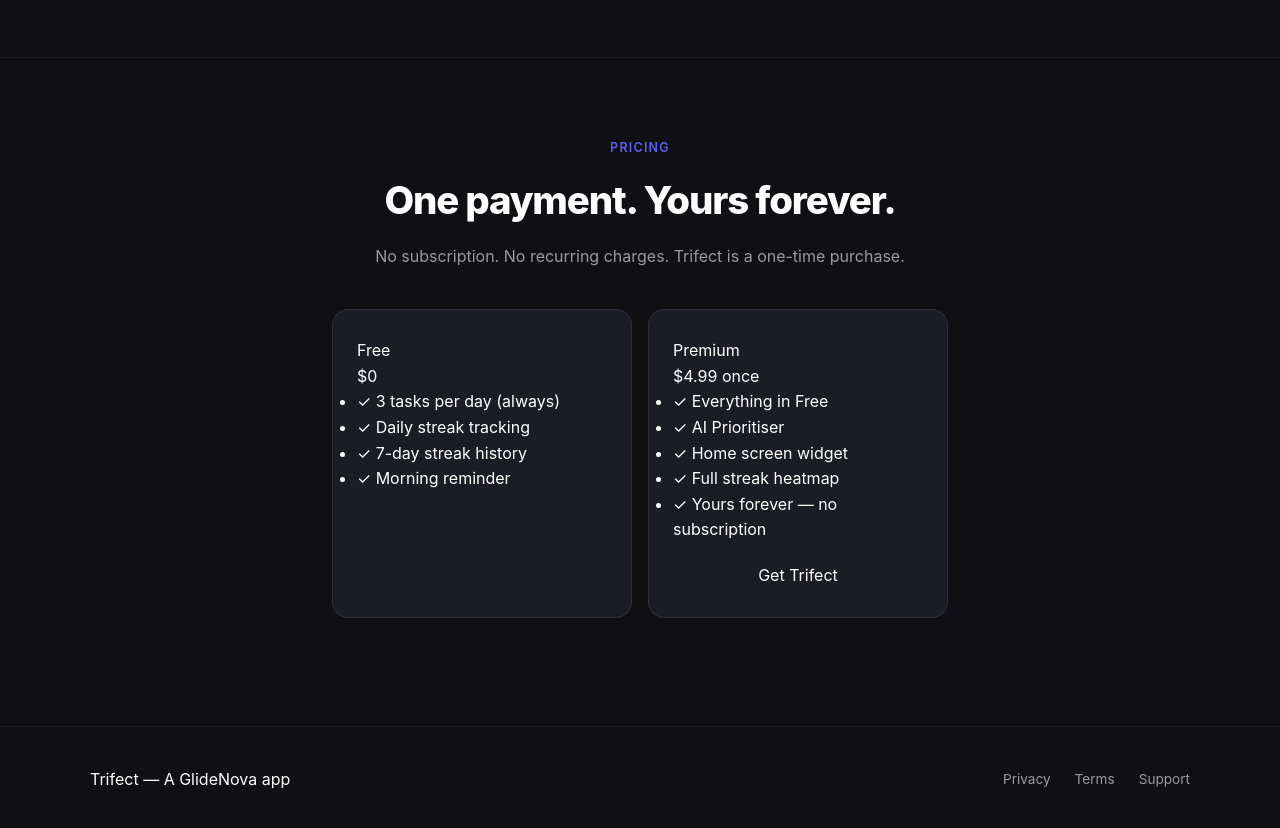
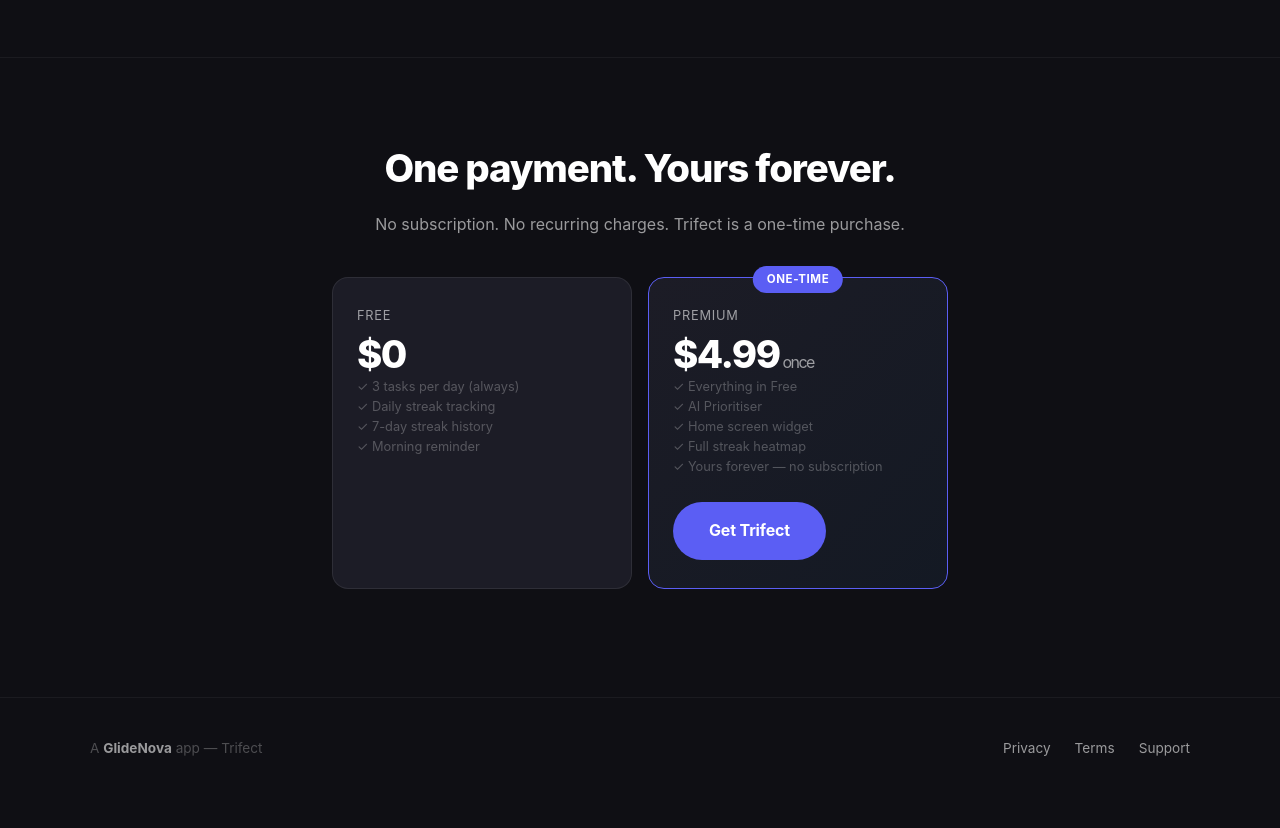
Before and after one commit to josephdscs/GlideNova, a plain HTML site: page Trifect/index.html in a window 1280 px wide. Shown: the part 2800-3628 px from the top of the page. After the commit the page ends 3599 px from the top, so only its background shows below. Drawn offline with Linux system fonts and the light colour scheme.

Commit message:
fix: Trifect pricing + footer — use correct base.css class names

```diff
--- a/Trifect/index.html
+++ b/Trifect/index.html
@@ -114,31 +114,21 @@
   <!-- Pricing -->
   <section class="pricing">
     <div class="container">
-      <p class="section-label">Pricing</p>
       <h2>One payment. Yours forever.</h2>
       <p class="pricing-sub">No subscription. No recurring charges. Trifect is a one-time purchase.</p>
       <div class="pricing-cards">
         <div class="pricing-card">
-          <div class="pricing-tier">Free</div>
-          <div class="pricing-price">$0</div>
-          <ul class="pricing-features">
-            <li>&#10003; 3 tasks per day (always)</li>
-            <li>&#10003; Daily streak tracking</li>
-            <li>&#10003; 7-day streak history</li>
-            <li>&#10003; Morning reminder</li>
-          </ul>
+          <p class="pricing-period">Free</p>
+          <p class="pricing-amount">$0</p>
+          <p class="pricing-note">&#10003; 3 tasks per day (always)<br>&#10003; Daily streak tracking<br>&#10003; 7-day streak history<br>&#10003; Morning reminder</p>
         </div>
-        <div class="pricing-card pricing-card--featured">
-          <div class="pricing-tier">Premium</div>
-          <div class="pricing-price">$4.99 <span class="pricing-once">once</span></div>
-          <ul class="pricing-features">
-            <li>&#10003; Everything in Free</li>
-            <li>&#10003; AI Prioritiser</li>
-            <li>&#10003; Home screen widget</li>
-            <li>&#10003; Full streak heatmap</li>
-            <li>&#10003; Yours forever — no subscription</li>
-          </ul>
-          <a href="#download" class="btn-primary" style="margin-top:20px;display:block;text-align:center;">Get Trifect</a>
+        <div class="pricing-card featured">
+          <div class="pricing-badge">One-Time</div>
+          <p class="pricing-period">Premium</p>
+          <p class="pricing-amount">$4.99<span> once</span></p>
+          <p class="pricing-note">&#10003; Everything in Free<br>&#10003; AI Prioritiser<br>&#10003; Home screen widget<br>&#10003; Full streak heatmap<br>&#10003; Yours forever — no subscription</p>
+          <br>
+          <a href="#download" class="btn-download" style="justify-content:center;">Get Trifect</a>
         </div>
       </div>
     </div>
@@ -147,9 +137,7 @@
   <!-- Footer -->
   <footer>
     <div class="footer-inner">
-      <div class="footer-left">
-        <span>Trifect &mdash; <a href="https://glidenova.com" style="color:inherit;">A GlideNova app</a></span>
-      </div>
+      <p class="footer-brand">A <a href="https://glidenova.com" style="color:inherit;text-decoration:none;"><strong>GlideNova</strong></a> app &mdash; Trifect</p>
       <div class="footer-links">
         <a href="privacy/">Privacy</a>
         <a href="terms/">Terms</a>
```
